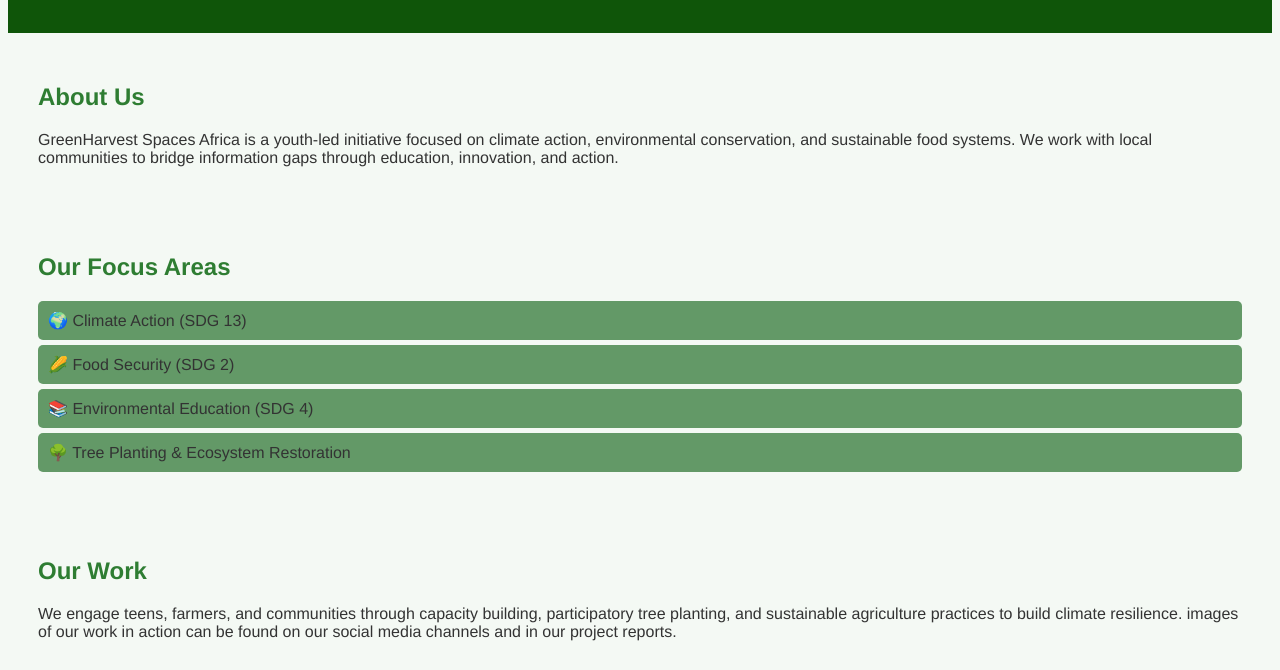
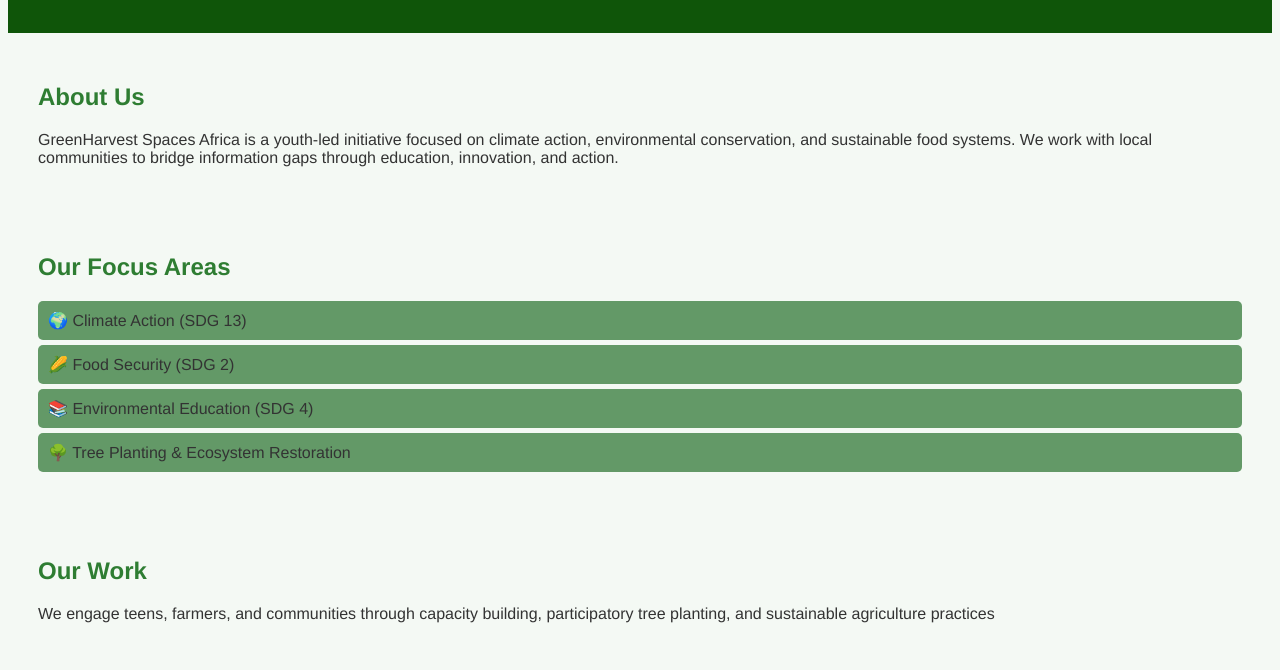
Before and after one commit to yy889928407/Green-AI, a plain HTML site: page index.html in a window 1280 px wide. Shown: the part 130-800 px from the top of the page. Drawn offline with Linux system fonts and the light colour scheme.

Commit message:
save all changes

```diff
--- a/index.html
+++ b/index.html
@@ -36,7 +36,6 @@
         <p>
             We engage teens, farmers, and communities through capacity building,
             participatory tree planting, and sustainable agriculture practices
-            to build climate resilience. images of our work in action can be found on our social media channels and in our project reports.
         </p>
     </section>
     <section>
```
